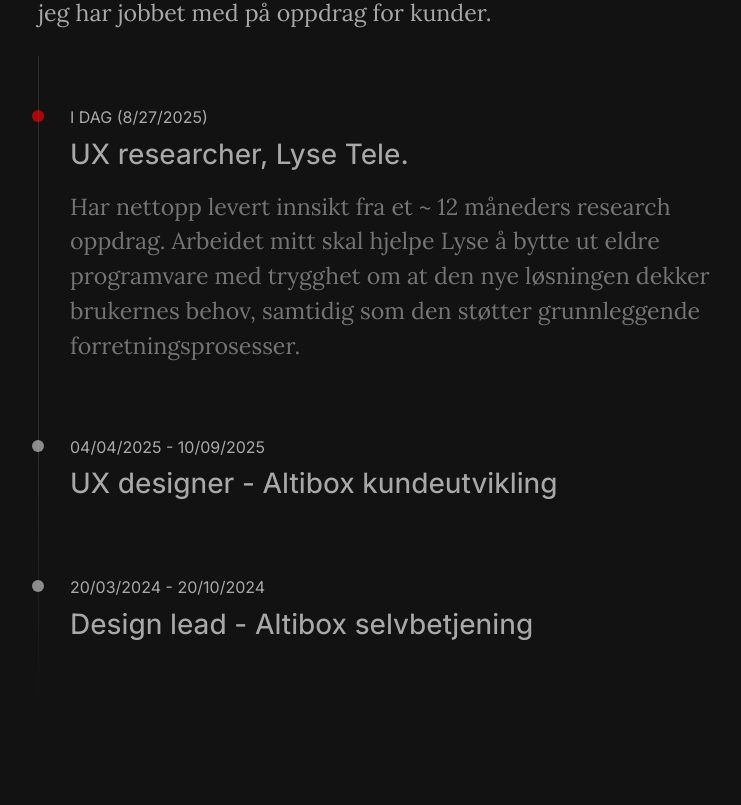
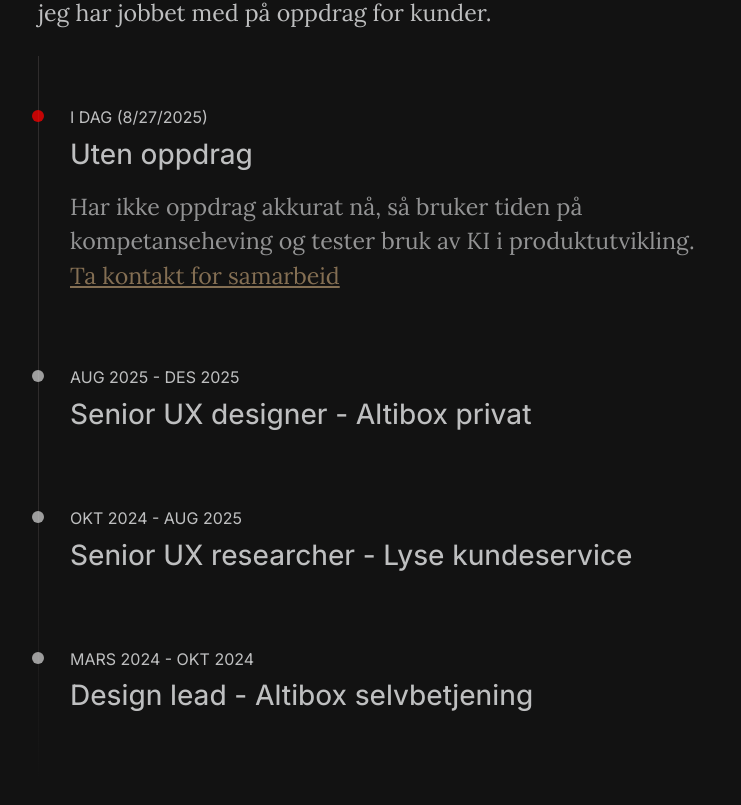
Before and after one commit to martinkariuki7/portfolio, a Next.js app: page / in a window 1280 px wide. Shown: the part 954-1759 px from the top of the page, without its empty margins (242-983 px from the left). Built offline with nearby package versions, Linux system fonts and the light colour scheme.

Commit message:
Copy change

```diff
--- a/src/app/globals.css
+++ b/src/app/globals.css
@@ -47,7 +47,7 @@
   --link-color: burlywood;
   --brand-color: white;
   --filter: sepia(1);
-  --opacity: 0.65;
+  --opacity: 0.75;
   --border-color: #2f2c2c;
 
   background-color: var(--bg-color); /* ensure html bg updates */
--- a/src/app/page.tsx
+++ b/src/app/page.tsx
@@ -42,26 +42,28 @@
                 className={`${styles.roundedFull} ${styles.currentTime}`}
               ></div>
               <time>I dag ({new Date().toLocaleDateString()})</time>
-              <h3 className={styles.experienceTitle}>
-                UX researcher, Lyse Tele.
-              </h3>
+              <h3 className={styles.experienceTitle}>Uten oppdrag</h3>
               <p>
-                Har nettopp levert innsikt fra et ~ 12 måneders research
-                oppdrag. Arbeidet mitt skal hjelpe Lyse å bytte ut eldre
-                programvare med trygghet om at den nye løsningen dekker
-                brukernes behov, samtidig som den støtter grunnleggende
-                forretningsprosesser.
+                Har ikke oppdrag akkurat nå, så bruker tiden på kompetanseheving
+                og tester bruk av KI i produktutvikling.{" "}
+                <a href="mailto:martin.kariuki@okse.no">
+                  Ta kontakt for samarbeid
+                </a>
               </p>
             </li>
             <li>
               <div className={styles.roundedFull}></div>
-              <time>04/04/2025 - 10/09/2025</time>
-              <h3>UX designer - Altibox kundeutvikling </h3>
+              <time>Aug 2025 - des 2025</time>
+              <h3>Senior UX designer - Altibox privat</h3>
             </li>
-
             <li>
               <div className={styles.roundedFull}></div>
-              <time>20/03/2024 - 20/10/2024</time>
+              <time>Okt 2024 - aug 2025</time>
+              <h3>Senior UX researcher - Lyse kundeservice </h3>
+            </li>
+            <li>
+              <div className={styles.roundedFull}></div>
+              <time>Mars 2024 - okt 2024</time>
               <h3>Design lead - Altibox selvbetjening </h3>
             </li>
           </ol>
```
Also changed, not shown: .claude/settings.local.json (added).
